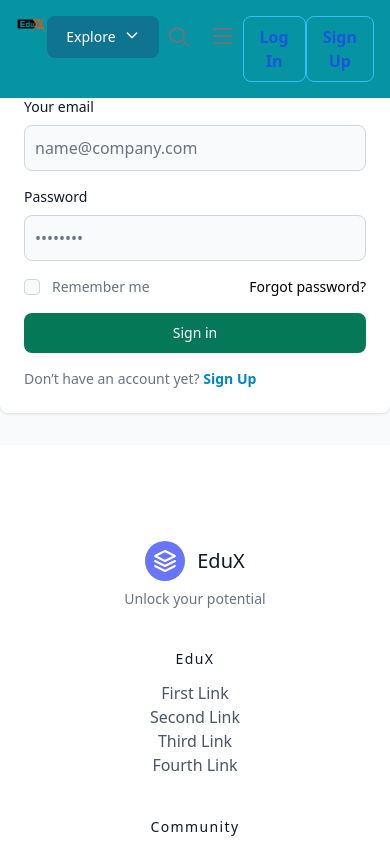
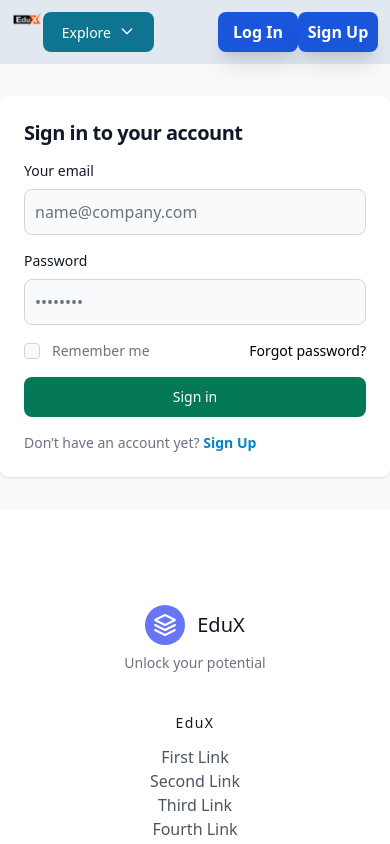
Before and after one commit to AfzalHossan-2005021/EduX, a Next.js app: page /login in a window 390 px wide. Shown: the top 844 px of the page. Built offline with nearby package versions, Linux system fonts and the light colour scheme.

Commit message:
Responsive Explore dropdown button complete.

```diff
--- a/components/Navbar.js
+++ b/components/Navbar.js
@@ -1,40 +1,21 @@
-import React from 'react';
+import React, { useState } from 'react';
 import Image from 'next/image'
 import Logo from '../public/T_logo.png'
-import {Dropdown} from "flowbite-react";
+import { FaSearch } from 'react-icons/fa'
+import { Dropdown } from "flowbite-react";
 
 const Navbar = () => {
+  const [results, setResults] = useState([]);
   return (
-    <nav className="fixed top-0 left-0 right-0 z-10 border-gray-500 dark:border-gray-600 dark:bg-gray-900 bg-teal-500">
-      <div className="flex justify-between md:items-center mx-auto max-w-screen-xl p-4 md:flex-row md:space-x-8">
+    <nav className="top-0 h-16 left-0 right-0 bg-slate-200 shadow-2xl">
+      <div className="flex h-full p-3 md:space-x-5 ">
+        <div className='pb-4'>
         <a href="/">
-          <Image src={Logo} alt="Logor" width={100} height={50} />
+          <Image src={Logo} alt="Logor" height='50'/>
         </a>
-        <div>
-          <div className="flex md:space-x-10">
+        </div>
         <ExploreDropDown />
-            <button type="button" data-collapse-toggle="navbar-search" aria-controls="navbar-search" aria-expanded="false" className="py-2 md:hidden text-gray-500 dark:text-gray-400 hover:bg-gray-100 dark:hover:bg-gray-700 focus:outline-none focus:ring-4 focus:ring-gray-200 dark:focus:ring-gray-700 rounded-lg text-sm p-2.5 mr-1" >
-              <svg className="w-5 h-5" aria-hidden="true" xmlns="http://www.w3.org/2000/svg" fill="none" viewBox="0 0 20 20">
-                <path stroke="currentColor" strokeLinecap="round" strokeLinejoin="round" strokeWidth="2" d="m19 19-4-4m0-7A7 7 0 1 1 1 8a7 7 0 0 1 14 0Z" />
-              </svg>
-              <span className="sr-only">Search</span>
-            </button>
-            <div className="relative hidden md:block">
-              <div className="absolute inset-y-0 left-0 flex items-center pl-3 pointer-events-none">
-                <svg className="w-4 h-4 text-gray-500 dark:text-gray-400" aria-hidden="true" xmlns="http://www.w3.org/2000/svg" fill="none" viewBox="0 0 20 20">
-                  <path stroke="currentColor" strokeLinecap="round" strokeLinejoin="round" strokeWidth="2" d="m19 19-4-4m0-7A7 7 0 1 1 1 8a7 7 0 0 1 14 0Z" />
-                </svg>
-              </div>
-              <input type="text" id="search-navbar" className="block w-full p-2 pl-10 text-sm text-gray-900 border border-gray-300 rounded-lg bg-gray-50 focus:ring-blue-500 focus:border-blue-500 dark:bg-gray-700 dark:border-gray-600 dark:placeholder-gray-400 dark:text-white dark:focus:ring-blue-500 dark:focus:border-blue-500" placeholder="Search..." />
-            </div>
-            <button data-collapse-toggle="navbar-search" type="button" className="inline-flex items-center py-2 p-2 w-10 h-10 justify-center text-sm text-gray-500 rounded-lg md:hidden hover:bg-gray-100 focus:outline-none focus:ring-2 focus:ring-gray-200 dark:text-gray-400 dark:hover:bg-gray-700 dark:focus:ring-gray-600" aria-controls="navbar-search" aria-expanded="false">
-              <svg className="w-5 h-5" aria-hidden="true" xmlns="http://www.w3.org/2000/svg" fill="none" viewBox="0 0 17 14">
-                <path stroke="currentColor" strokeLinecap="round" strokeLinejoin="round" strokeWidth="2" d="M1 1h15M1 7h15M1 13h15" />
-              </svg>
-            </button>
-          </div>
-        </div>
-        <LogIn_SignUp/>
+        <LogIn_SignUp />
       </div>
     </nav>
   );
@@ -42,7 +23,7 @@ const Navbar = () => {
 
 function ExploreDropDown() {
   return (
-    <Dropdown label="Explore">
+    <Dropdown label="Explore" height = '10'>
       <div className='flex'>
         <div className='column'>
           <Dropdown.Item>
@@ -101,17 +82,17 @@ function ExploreDropDown() {
   );
 }
 
-function LogIn_SignUp(){
-  return(
+function LogIn_SignUp() {
+  return (
     <div className='flex md:space-x-5'>
-    <div>
+      <div className='md:pl-[448px] sm: pl-16'>
         <a href="/login">
-      <button className="bg-transparent hover:bg-blue-800 text-blue-700 font-semibold hover:text-white py-2 px-4 border border-sky-400 hover:border-transparent rounded-lg">Log In</button>
+          <button className="bg-blue-700 hover:bg-blue-800 font-semibold text-white items-center w-20 h-10 rounded-lg shadow-xl">Log In</button>
         </a>
       </div>
       <div>
         <a href="/signup">
-      <button className="bg-transparent hover:bg-blue-800 text-blue-700 font-semibold hover:text-white py-2 px-4 border border-sky-400 hover:border-transparent rounded-lg">Sign Up</button>
+          <button className="bg-blue-700 hover:bg-blue-800 font-semibold text-white items-center w-20 h-10 rounded-lg shadow-xl">Sign Up</button>
         </a>
       </div>
     </div>
--- a/package.json
+++ b/package.json
@@ -30,6 +30,7 @@
     "react": "^17.0.0 || ^18.0.0",
     "react-bootstrap": "^2.8.0",
     "react-dom": "^17.0.0 || ^18.0.0",
+    "react-icons": "^4.10.1",
     "react-popper": "^2.3.0",
     "react-scroll": "^1.8.9",
     "styled-components": "^5.3.11"
--- a/styles/globals.css
+++ b/styles/globals.css
@@ -5,7 +5,6 @@
 .float-left-child {
     float: left
   }
-
 
   .inline-block-child {
     display: inline-block;
@@ -15,6 +14,7 @@
   .flex-parent {
     display: flex;
   }
+
   .flex-child {
     flex: 1;
   }
@@ -28,10 +28,12 @@
     display: flex;
     justify-content: center;
   }
+
   .parent {
-    /* background: mediumpurple; */
+    background: mediumpurple;
     padding: 1rem
   }
+
   .child {
     border: 1px solid indigo;
     padding: 1rem
--- a/tailwind.config.js
+++ b/tailwind.config.js
@@ -10,7 +10,11 @@ module.exports = {
       "./src/**/*.{js,ts,jsx,tsx,mdx}",
     ],
     theme: {
-      extend: {},
+      extend: {
+        padding: {
+          '448px': '448px',
+        }
+      },
     },
     plugins: [
       require("flowbite/plugin")
```
Also changed, not shown: 1 other file (tests, documents, lock files or other folders). Lines whose indentation alone changed are shown as unchanged.
